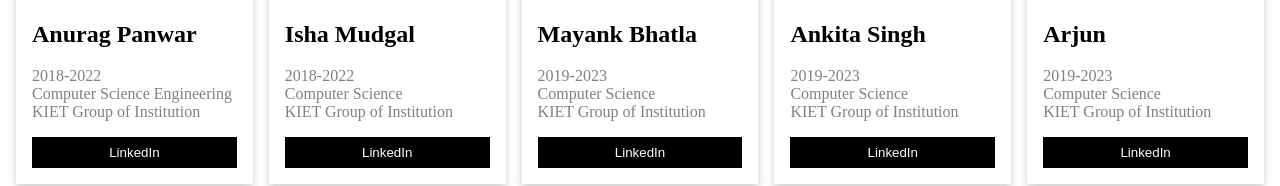
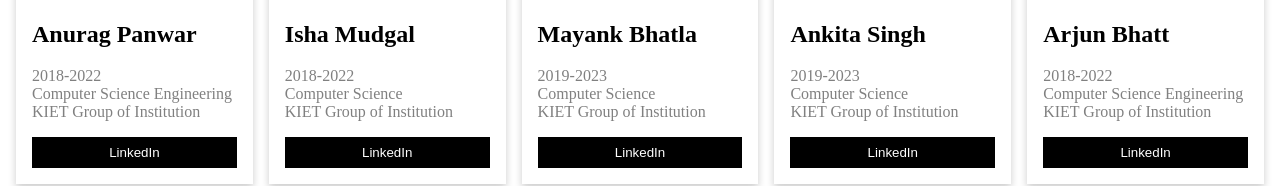
Before and after one commit to monthlywrap/Member, a plain HTML site: page index.html in a window 1280 px wide. Shown: the part 338-524 px from the top of the page. Drawn offline with Linux system fonts and the light colour scheme.

Commit message:
Update index.html

```diff
--- a/index.html
+++ b/index.html
@@ -63,9 +63,9 @@
     <div class="card">
       <img src="image/profile.png" alt="Profile" style="width:100%">
       <div class="container">
-        <h2>Arjun</h2>
-        <p class="title">2019-2023<br>Computer Science<br/>KIET Group of Institution</p>
-        <p><button class="button" onclick="location.href=''">LinkedIn</button></p>
+        <h2>Arjun Bhatt</h2>
+        <p class="title">2018-2022<br>Computer Science Engineering<br/>KIET Group of Institution</p>
+        <p><button class="button" onclick="location.href='https://www.linkedin.com/in/arjun-bhatt-859205190'">LinkedIn</button></p>
       </div>
     </div>
   </div>
```
